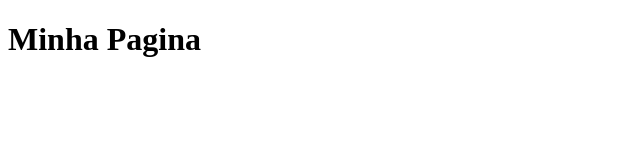
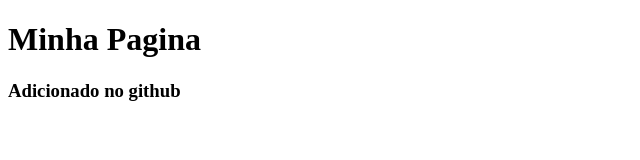
Before and after one commit to RodrigoRusso/gama-no-github, a plain HTML site: page index.html in a window 1280 px wide. Shown: the whole page, without its empty margins (0-640 px from the left). Drawn offline with Linux system fonts and the light colour scheme.

Commit message:
Update index.html
atualização github

```diff
--- a/index.html
+++ b/index.html
@@ -8,5 +8,6 @@
 </head>
 <body>
     <h1>Minha Pagina</h1>
+    <h3>Adicionado no github</h3>
 </body>
 </html>
```
